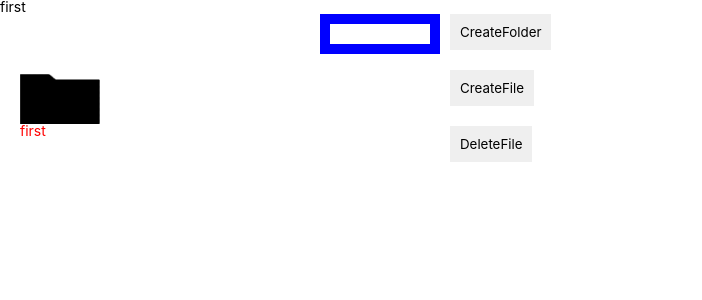
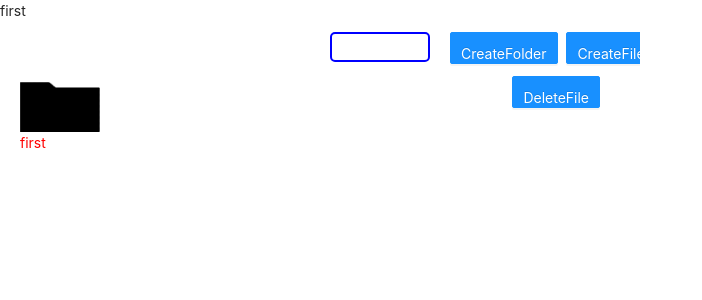
Before and after one commit to Areg03/FileSystem, a React (Create React App) app: page / in a window 1280 px wide. Shown: the top 300 px of the page, without its empty margins (0-702 px from the left). Built offline with nearby package versions, Linux system fonts and the light colour scheme.

Commit message:
maybe end

```diff
--- a/package.json
+++ b/package.json
@@ -6,6 +6,7 @@
     "@testing-library/jest-dom": "^5.16.3",
     "@testing-library/react": "^12.1.4",
     "@testing-library/user-event": "^13.5.0",
+    "antd": "^4.19.5",
     "react": "^18.0.0",
     "react-dom": "^18.0.0",
     "react-redux": "^7.2.8",
--- a/src/App.css
+++ b/src/App.css
@@ -90,7 +90,7 @@ img {
   height: 53.2rem;
   grid-area: s;
   overflow: auto;
-
+  background-color: white;
 }
 
 .fileContent {
@@ -110,25 +110,38 @@ img {
 }
 
 .fileChange {
+  background-color: skyblue;
   position: absolute;
-  border: 3px solid black;
+  border: 2px solid grey ;
+  border-radius: 10px;
+  right: 20%;
+  top: 20%;
+  z-index: 2;
+  padding: 40px;
+  width: 350px;
+  height: 250px;
+}
 
+.inpGroup{
+  position: relative;
+  bottom: 20px;
 }
 
 .fileChange input {
-  border: 3px solid black;
+  border: 2px solid blue;
   margin: 5px;
+  border-radius: 5px;
+  width: 200px;
+  height: 30px;
 }
 
 .fileChange button {
   position: absolute;
-  bottom: 0;
-  right: 0;
+  bottom: 1%;
+  right: 1%;
 }
 
-.fileChange input {
-  width: 200px;
-}
+
 
 .folder img {
   width: 80px;
@@ -150,8 +163,6 @@ img {
 .inp {
 
   margin-left: 50%;
-  border-color: black;
-  background-color: blue;
   width: 120px;
   top: 20px;
   height: 40px;
@@ -159,21 +170,26 @@ img {
 }
 
 .inp input {
+  border: 2px solid blue;
+  border-radius: 5px;
   width: 100px;
-  height: 20px;
+  height: 30px;
   left: 20px;
   top: 10px;
   position: relative;
   left: 10px;
+  font-size: 18px;
 
 }
 
 .inp button {
+
   position: relative;
   left: 120px;
   padding: 10px;
   margin: 10px;
   bottom: 30px;
+
 }
 
 .none {
@@ -188,9 +204,9 @@ img {
 .changeName {
   font-size: 17px;
   position: absolute;
-  top: 0;
-  right: 50%;
-  color: blue;
+  top: 0.5%;
+  right: 44%;
+  color: red;
 }
 
 .changeName:hover {
@@ -211,9 +227,9 @@ img {
 
 .x {
   position: absolute;
-  right: 0;
-  top: 0;
-  font-size: 30px;
+  right: 1%;
+  top: 1%;
+  font-size: 20px;
   color: red;
 }
 
@@ -223,9 +239,9 @@ img {
 
 .quit {
   position: absolute;
-  right: 0;
+  right: 1%;
   top: 0;
-  font-size: 50px;
+  font-size: 30px;
 }
 
 .quit:hover {
@@ -233,3 +249,15 @@ img {
   color: red;
   text-decoration: underline;
 }
+
+.createFile{
+  position: relative;
+  left: 97%;
+  bottom: 130%;
+}
+
+.delete{
+  position: relative;
+  bottom: 150%;
+  left: 52%;
+}
--- a/src/index.js
+++ b/src/index.js
@@ -5,6 +5,7 @@ import App from './App';
 import reportWebVitals from './reportWebVitals';
 import { Provider } from 'react-redux';
 import store from './store/store';
+import 'antd/dist/antd.css'
 
 let root = ReactDOM.createRoot(document.getElementById('root'))
 
--- a/src/main/content.js
+++ b/src/main/content.js
@@ -2,10 +2,10 @@ import { memo } from "react";
 import OnFileChange from "./fileChange";
 
 const Content = ({ img, width, height, header, text, isFileChange, FileChange,
-    setFile, fileChanged, onFileChanged, onFileHidden }) => {
+    setFile,  onFileChanged, onFileHidden }) => {
 
     return (
-        <div  >
+        <div >
             <div className="changeName" onClick={() => FileChange(true)}>changeFile</div>
             <div className="quit" onClick={() => onFileHidden(true)}>X</div>
             {!isFileChange && <div>
@@ -17,7 +17,9 @@ const Content = ({ img, width, height, header, text, isFileChange, FileChange,
                 <img src={img} width={width} height={height} hidden={(img === null || img == '') ? true : false} />
                 <h1>{header}</h1>
                 <p>{text}</p>
-                <OnFileChange setFile={setFile} FileChange={FileChange} fileChanged={fileChanged} onFileChanged={onFileChanged} />
+                <OnFileChange setFile={setFile} FileChange={FileChange}
+                isFileChange={isFileChange} onFileChanged={onFileChanged}
+                img={img} width={width} height={height} header={header} text={text} />
             </div>}
         </div>
     )
--- a/src/main/createFolder.js
+++ b/src/main/createFolder.js
@@ -1,3 +1,4 @@
+import { Button, Input } from "antd";
 import { useState, memo } from "react"
 
 
@@ -32,10 +33,16 @@ const CreateFolder = ({ folderPushTrue, setNewFolderName, isItemFolder, isFolder
     }
 
     return <div className="inp" >
-        <input type={'text'} value={name} onChange={updateNewPostText} />
-        <button onClick={onCreateFolder}>CreateFolder</button>
-        <button onClick={onCreateFile}>CreateFile</button>
-        <button onClick={onDelete}>DeleteFile</button>
+        <Input type={'text'} value={name} onChange={updateNewPostText} />
+        <div className="createFolder">
+            <Button type="primary" onClick={onCreateFolder}>CreateFolder</Button>
+        </div>
+        <div className="createFile">
+            <Button type="primary" onClick={onCreateFile}>CreateFile</Button>
+        </div>
+        <div className="delete" >
+            <Button type="primary" onClick={onDelete}>DeleteFile</Button>
+        </div>
     </div>
 }
 
--- a/src/main/fileChange.js
+++ b/src/main/fileChange.js
@@ -1,27 +1,36 @@
-import { useState } from "react";
+import { Button, Input } from "antd";
+import { useEffect, useState } from "react";
 
-const OnFileChange = ({ FileChange, setFile, fileChanged, onFileChanged }) => {
-    const [img, setImg] = useState('')
-    const [width, setWidth] = useState('')
-    const [height, setHeight] = useState('')
-    const [header, setHeader] = useState('')
-    const [text, setText] = useState('')
+const OnFileChange = ({ FileChange, setFile, onFileChanged, isFileChange, img, width, height, header, text }) => {
+    const [aimg, setaImg] = useState('')
+    const [awidth, setaWidth] = useState('')
+    const [aheight, setaHeight] = useState('')
+    const [aheader, setaHeader] = useState('')
+    const [atext, setaText] = useState('')
+
+    useEffect(() => {
+        setaImg(img)
+        setaHeader(header)
+        setaWidth(width)
+        setaHeight(height)
+        setaText(text)
+    },[isFileChange])
 
 
-    const setSome = (e, setImg) => {
-        return setImg(e)
+    const setSome = (e, setaImg) => {
+        return setaImg(e)
     }
 
     const onButtonClick = () => {
-        if (height > 250 && width <= 350) {
-            setFile(img, width, 250, header, text);
-        } else if (width > 350 && height <= 250) {
-            setFile(img, 350, height, header, text);
+        if (aheight > 250 && awidth <= 350) {
+            setFile(aimg, awidth, 250, aheader, atext);
+        } else if (awidth > 350 && aheight <= 250) {
+            setFile(aimg, 350, aheight, aheader, atext);
         }
-        else if (height > 250 && width > 350) {
-            setFile(img, 350, 250, header, text);
+        else if (aheight > 250 && awidth > 350) {
+            setFile(aimg, 350, 250, aheader, atext);
         } else {
-            setFile(img, width, height, header, text);
+            setFile(aimg, awidth, aheight, aheader, atext);
         }
         onFileChanged(true)
 
@@ -35,12 +44,17 @@ const OnFileChange = ({ FileChange, setFile, fileChanged, onFileChanged }) => {
     return (
         <div className="fileChange">
             <div className="x" onClick={() => onXClick()}>X</div>
-            <input type={'text'} placeholder={'img (Enter src without brackets)'} value={img} onChange={(e) => setSome(e.target.value, setImg)} />
-            <input type={'number'} placeholder={'width'} value={width} onChange={(e) => setSome(e.target.value, setWidth)} />
-            <input type={'number'} placeholder={'height'} value={height} onChange={(e) => setSome(e.target.value, setHeight)} />
-            <input type={'text'} placeholder={'header'} value={header} onChange={(e) => setSome(e.target.value, setHeader)} />
-            <input type={'text'} placeholder={'text'} value={text} onChange={(e) => setSome(e.target.value, setText)} />
-            <button onClick={onButtonClick}>changeFile</button>
+            <div className="inpGroup">
+            <Input.Group  >
+                <Input  type={'text'} placeholder={'img (Enter src without quotes)'} value={aimg} onChange={(e) => setSome(e.target.value, setaImg)} />
+                <Input type={'number'} placeholder={'width(aimg)'} value={awidth} onChange={(e) => setSome(e.target.value, setaWidth)} />
+                <Input type={'number'} placeholder={'height(aimg)'} value={aheight} onChange={(e) => setSome(e.target.value, setaHeight)} />
+                <Input type={'text'} placeholder={'header'} value={aheader} onChange={(e) => setSome(e.target.value, setaHeader)} />
+                <Input type={'text'} placeholder={'text'} value={atext} onChange={(e) => setSome(e.target.value, setaText)} />
+            </Input.Group>
+            </div>
+            <Button type="primary" onClick={onButtonClick}>changeFile</Button>
+
         </div>
     )
 }
--- a/src/main/mainContainer.js
+++ b/src/main/mainContainer.js
@@ -32,7 +32,7 @@ const MainContainer = (props) => {
                 header={props.header} text={props.text} fileChanged={props.fileChanged} onFileChanged={props.onFileChanged}
                 onFileHidden={props.onFileHidden} />
         </div>
-        <div className="fileContent" hidden={props.fileHidden} >
+        <div className="fileContent" hidden={props.fileHidden}  style={{background: 'grey'}} >
             <Content img={props.img} width={props.width}
                 height={props.height} header={props.header} text={props.text}
                 isFileChange={props.isFileChange} FileChange={props.FileChange}
--- a/src/store/filesReducer.js
+++ b/src/store/filesReducer.js
@@ -32,7 +32,7 @@ let initialState = {
                     {
                         id: 7, name: 'seven', isFolder: true, hidden: true, items: [
                             { id: 8, name: 'eight', isFolder: false, hidden: true, items: [
-                                { img: lev, width: 100, height: 100, header: 'Eight', text: 'ndsaotasdhiasdng' }
+                                { img: 'https://media.istockphoto.com/photos/-picture-id1389203436', width: 100, height: 100, header: 'Eight', text: 'ndsaotasdhiasdng' }
                             ] },
                         ]
                     },
```
Also changed, not shown: src/main/main.js (line endings or trailing spaces), 1 other file (tests, documents, lock files or other folders).
